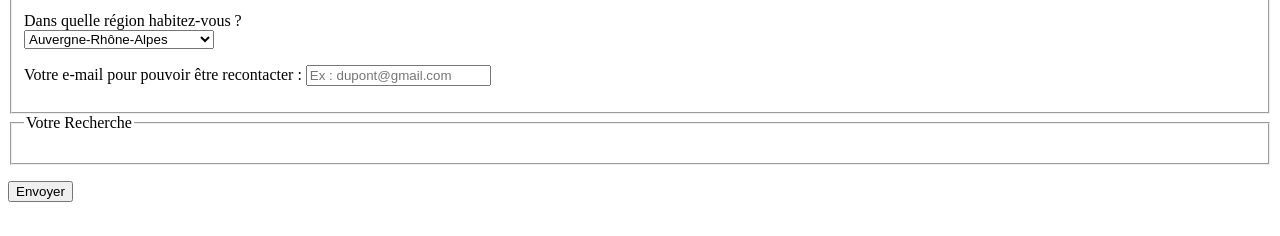
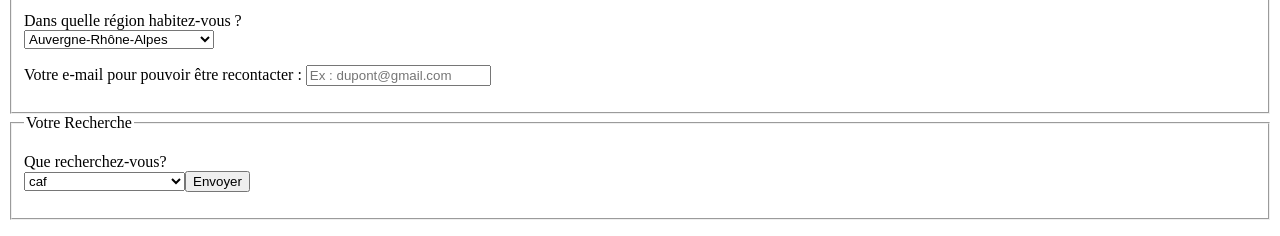
Before and after one commit to HouillonAnd/Nuit_Info_2019_VailePlusPlus, a PHP site: page /questionnaire.php in a window 1280 px wide. Shown: the part 666-902 px from the top of the page. Before the commit the page ends 868 px from the top, so only its background shows below. Run offline with PHP 8.4, Linux system fonts and the light colour scheme.

Commit message:
Update questionnaire.php
partage pour theo

```diff
--- a/questionnaire.php
+++ b/questionnaire.php
@@ -44,7 +44,7 @@
 		    </p>
 		    <p>
 		    	<label for="region">Dans quelle région habitez-vous ?</label><br />
-			       <select name="region" id="region">
+			        <select name="region" id="region">
 			           <option value="ara">Auvergne-Rhône-Alpes</option>
 			           <option value="bfc">Bourgogne-Franche-Comté</option>
 			           <option value="bre">Bretagne</option>
@@ -63,7 +63,7 @@
 			           <option value="mq">Martinique</option>
 			           <option value="re">La Réunion</option>
 			           <option value="yt">Mayotte</option>
-			       </select>
+			        </select>
 		    </p>
 		    <p>
 		      <label for="mail">Votre e-mail pour pouvoir être recontacter</label> :
@@ -73,7 +73,11 @@
 	<fieldset>
 		<legend>Votre Recherche</legend>
 			<p>
-
+				<label for="recherche">Que recherchez-vous?</label><br />
+			    	<select name="recherche" id="recherche">
+			    		<option value="caf">caf</option>
+			    		<option value="transp">transport</option>
+			    		<option value="p">Auvergne-Rhône-Alpes</option>
 			</p>
 	</fieldset>
 
```
